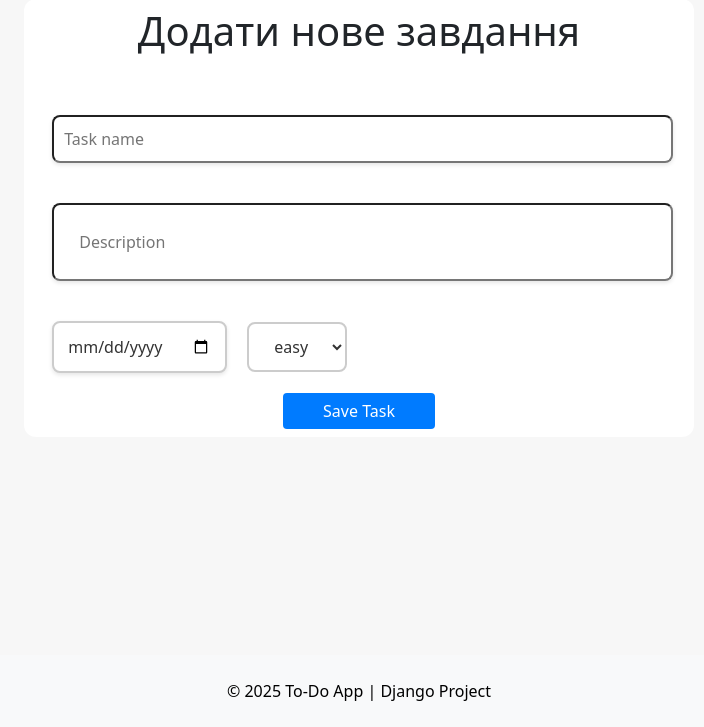
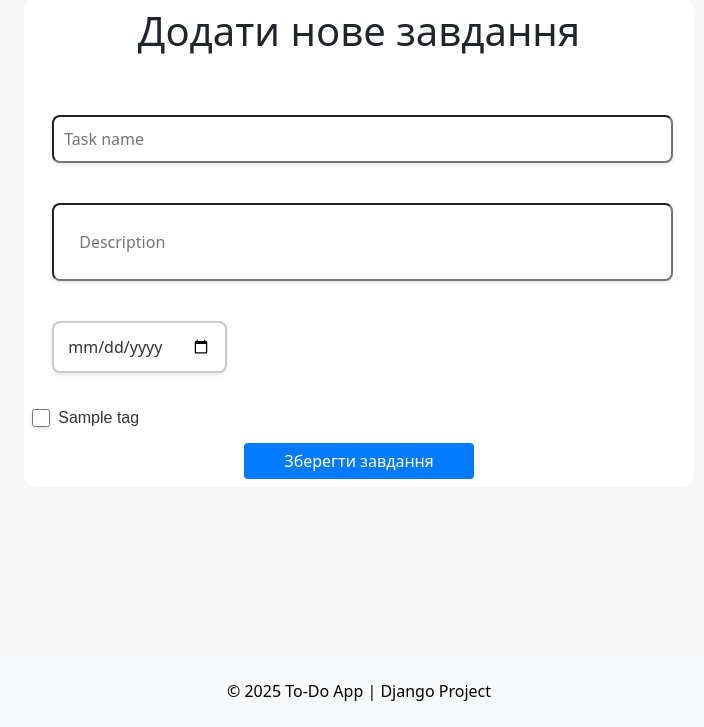
Before and after one commit to MaksonSt/to-do-app, a Django app: page /addtask/ in a window 1280 px wide. Shown: the part 73-800 px from the top of the page, without its empty margins (281-985 px from the left). Run offline with Django 5.2, Linux system fonts and the light colour scheme; a user stored in the database is signed in; tables that the repository leaves empty hold one stand-in row (values such as "Sample post"); grey boxes marked "Sample" are stand-in pictures.

Commit message:
Host db, solve tags problem

```diff
--- a/to_do_project/templates/todo/add_task.html
+++ b/to_do_project/templates/todo/add_task.html
@@ -4,40 +4,40 @@
 
 {% block content %}
 <div class="add_task_container">
-  <h1  class="plus">Додати нове завдання</h1>
+  <h1 class="plus">Додати нове завдання</h1>
   <div class="forms_container">
     <form method="POST" class="task-form">
       {% csrf_token %}
 
-      <!-- Task Name -->
+      <!-- Назва завдання -->
       <div class="form-group">
+        {{ form.task_name.label_tag }}
         {{ form.task_name }}
       </div>
 
-      <!-- Description -->
+      <!-- Опис -->
       <div class="form-group">
+        {{ form.description.label_tag }}
         {{ form.description }}
       </div>
 
-      <!-- Група для due_date + select -->
-      <div class="form-group-inline">
-        <div class="form-group">
-          {{ form.due_date }}
-        </div>
-        <div class="form-group">
-          <select name="tags" class="tag-select">
-            <option value="easy">easy</option>
-            <option value="important">important</option>
-            <option value="hard">hard</option>
-          </select>
-        </div>
+      <!-- Дата дедлайну -->
+      <div class="form-group">
+        {{ form.due_date.label_tag }}
+        {{ form.due_date }}
       </div>
 
-      <!-- Submit -->
+      <!-- Теги -->
+      <div class="form-group">
+        {{ form.tags.label_tag }}
+        {{ form.tags }}
+      </div>
+
+      <!-- Кнопка збереження -->
       <div class="btn_add_task_container">
-      <button type="submit" class="btn_add_task btn-primary">Save Task</button>
+        <button type="submit" class="btn_add_task btn-primary">Зберегти завдання</button>
       </div>
     </form>
   </div>
-
+</div>
 {% endblock %}
--- a/to_do_project/to_do_app/models.py
+++ b/to_do_project/to_do_app/models.py
@@ -24,7 +24,7 @@ class Task(models.Model):
     data_added = models.DateField(auto_now_add=True)
     due_date = models.DateTimeField(null=True, blank=True)
     complete = models.BooleanField(default=False)
-    tags = models.ManyToManyField(Tags, blank=True)
+    tags = models.ManyToManyField(Tags, blank=True, related_name='tasks')
     list = models.ForeignKey(ListOfTasks, on_delete=models.CASCADE, related_name='tasks', null=True, blank=True)
 
 
--- a/to_do_project/to_do_app/views.py
+++ b/to_do_project/to_do_app/views.py
@@ -89,13 +89,13 @@ def task_list(request):
 
 @login_required_message(login_url='to_do_app:login')
 def add_task(request):
-    if request.method == 'POST': # check which method we have in request
-        form = TaskForm(request.POST) #in request.POST data which we take from request
-        if form.is_valid():
-            form.save()
+    form = TaskForm(request.POST or None)
+    if form.is_valid():
+        task = form.save(commit=False)
+        task.user = request.user
+        task.save()
+        form.save_m2m()
         return redirect('to_do_app:task-list')
-    else:
-        form = TaskForm()
     return render(request, 'todo/add_task.html', {'form': form})
 
 
```
Also changed, not shown: to_do_project/to_do_app/migrations/0002_alter_task_tags.py (added).
